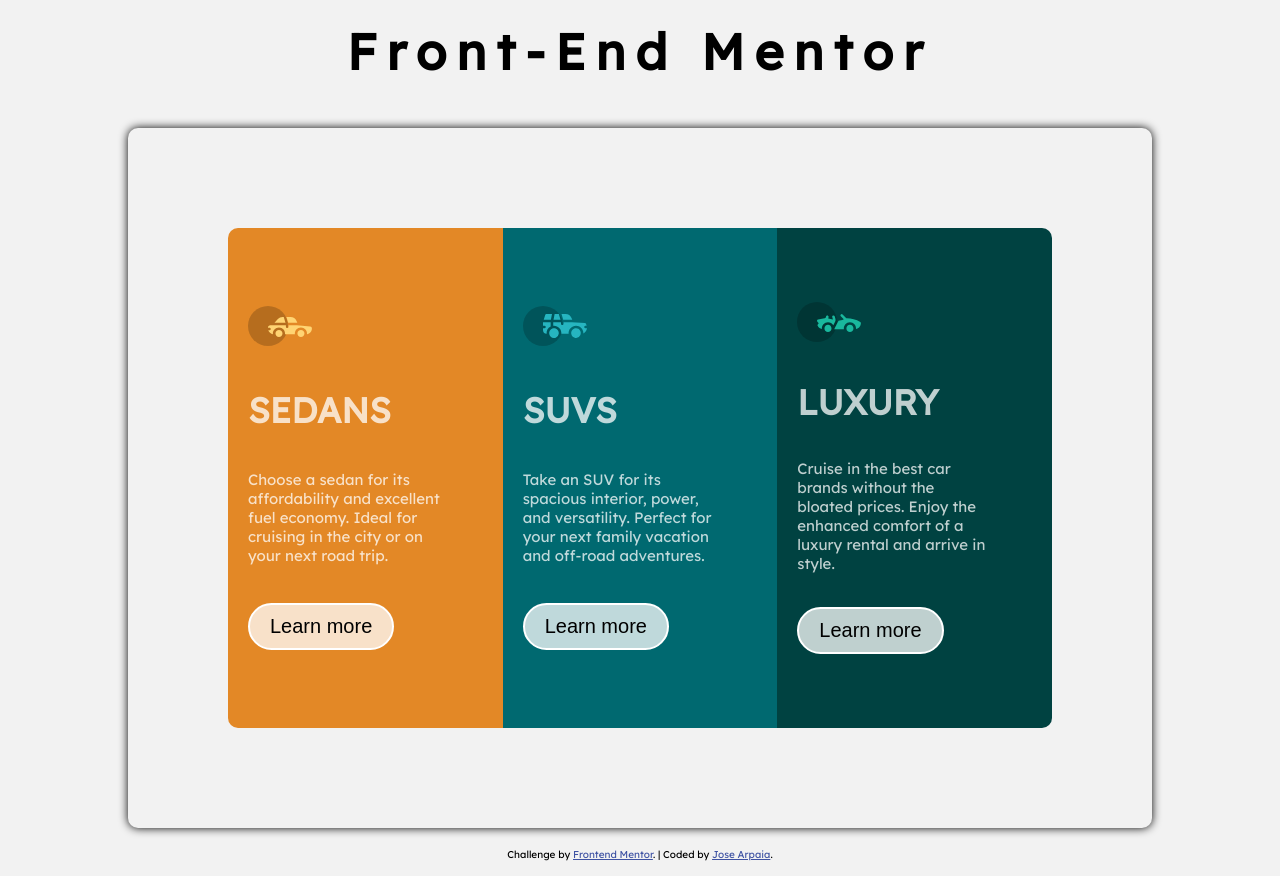
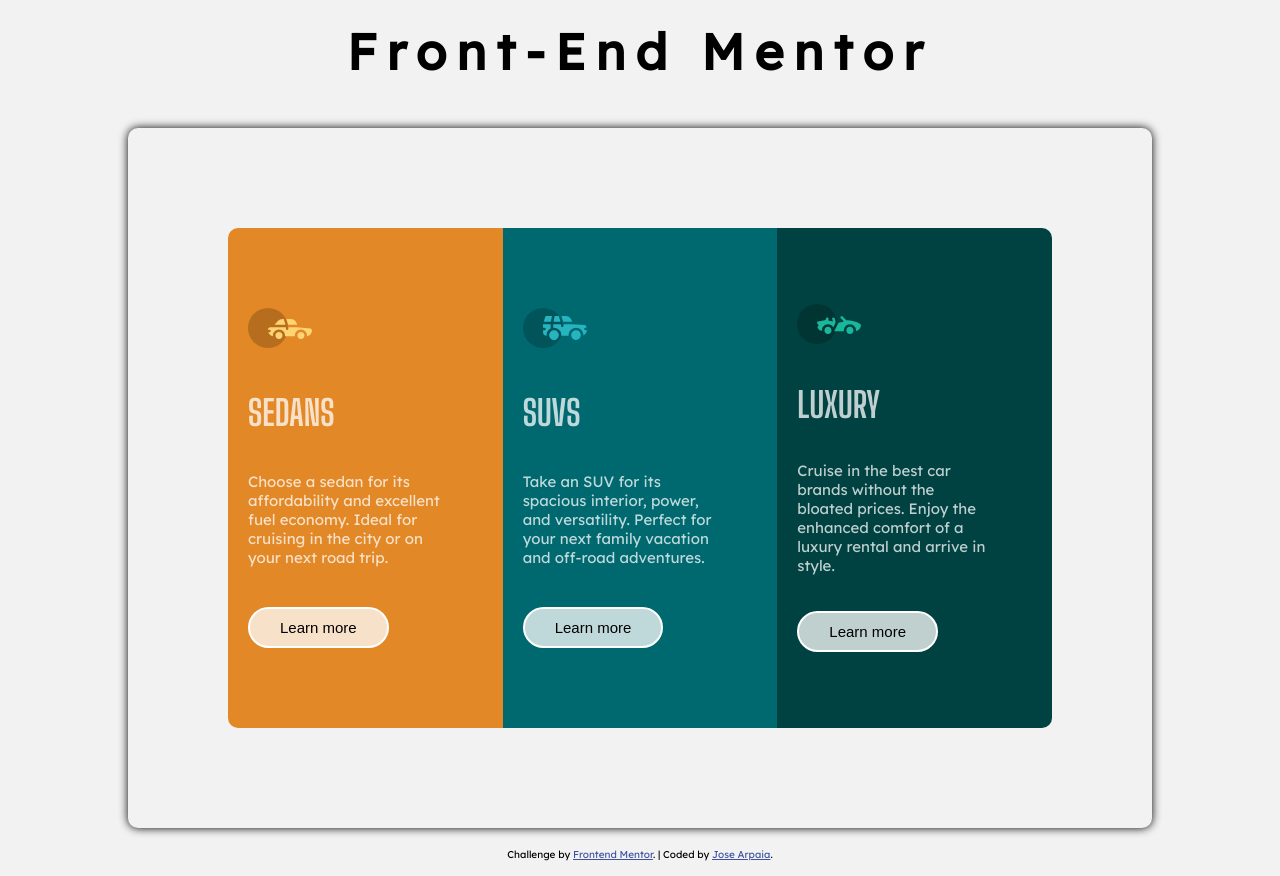
Before and after one commit to JQARPAIA/3-column-preview-card, a plain HTML site: page index.html in a window 1280 px wide. Drawn offline with Linux system fonts and the light colour scheme.

Commit message:
style: button font size ajusted, h2 font family ajusted too

```diff
--- a/style.css
+++ b/style.css
@@ -9,7 +9,7 @@
 body {
     background-color: hsl(0, 0%, 95%);
     padding-top: 20px;
-    font-family: 'Lexend Deca', 'Big Shoulders Display', sans-serif,cursive;
+    font-family: 'Lexend Deca', sans-serif,cursive;
 }
 .header{
     display: flex;
@@ -66,7 +66,7 @@ body {
 }
 .grid-item h2 {
     font-size: 35px;
-
+    font-family: 'Big Shoulders Display', sans-serif;
 }
 
 .grid-item:hover {
@@ -85,11 +85,9 @@ body {
     background: hsla(0, 0%, 100%, 0.75);
     border: 2px solid #fff;
     border-radius: 43px;
-    font-size: 20px;
-    padding: 10px 20px 10px 20px;
+    font-size: 15px;
+    padding: 10px 30px;
     text-decoration: none;
-    justify-self: flex-end;
-    align-self: flex-start;
     outline: none;
 }
 .grid-item button:hover {
```
